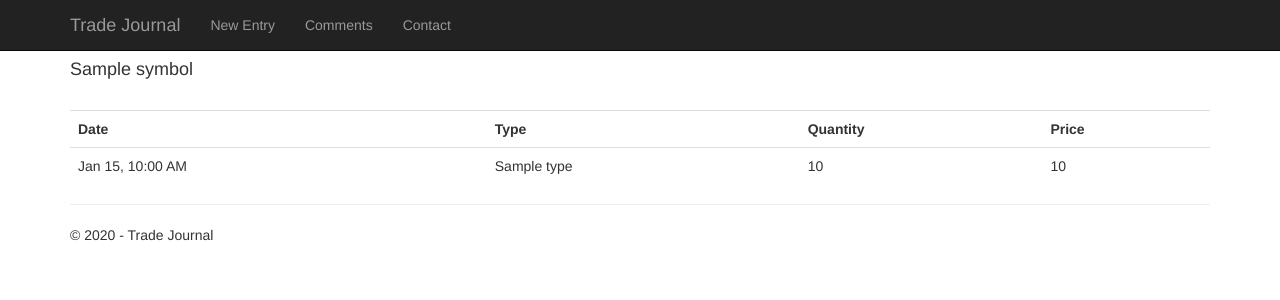
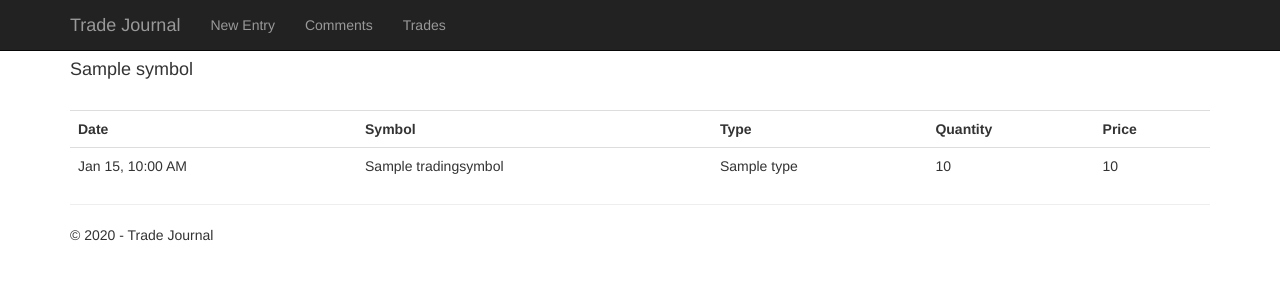
Before and after one commit to mdtanveer/tradejournal, a Flask app: template tradejournal/templates/trades.html in a window 1280 px wide. Shown: the top 300 px of the page. Run offline with Flask 2, Linux system fonts and the light colour scheme; the template is opened without the code that fills it: most values are stand-ins (such as "Sample title", 1, 10 or a date in 2020); some libraries are stand-ins or nearby versions.

Commit message:
Implement all trades page

```diff
--- a/tradejournal/templates/layout.html
+++ b/tradejournal/templates/layout.html
@@ -24,7 +24,7 @@
                 <ul class="nav navbar-nav">
                     <li><a href="{{url_for('create')}}">New Entry</a></li>
                     <li><a href="{{url_for('allcomments')}}">Comments</a></li>
-                    <li><a href="{{url_for('contact')}}">Contact</a></li>
+                    <li><a href="{{url_for('all_trades')}}">Trades</a></li>
                 </ul>
             </div>
         </div>
--- a/tradejournal/templates/trades.html
+++ b/tradejournal/templates/trades.html
@@ -1,13 +1,15 @@
 {% extends "layout.html" %}
 
 {% block content %}
-
+{% if journalentry %}
 <h4>{{journalentry.symbol}}</h4>
+{% endif %}
 <br />
 
 <table class="table table-hover">
     <tr>
         <th> Date </th>
+        <th> Symbol </th>
         <th> Type </th>
         <th> Quantity </th>
         <th> Price </th>
@@ -15,6 +17,7 @@
     {% for trade in trades %}
     <tr>
         <td> {{ trade.date | formatdatetimedisplay}} </td>
+        <td> {{ trade.tradingsymbol }} </td>
         <td> {{ trade.type }} </td>
         <td> {{ trade.quantity }} </td>
         <td> {{ trade.price }} </td>
--- a/tradejournal/views.py
+++ b/tradejournal/views.py
@@ -291,6 +291,16 @@ def trades(key):
         trades = repository.get_trades(key),
     )
 
+@app.route('/journalentry/trades', methods=['GET'])
+@login_required
+def all_trades():
+    """Renders the trades page."""
+    return render_template(
+        'trades.html',
+        journalentry=None,
+        trades = repository.get_all_trades(),
+    )
+
 
 @app.route('/journalentry/<key>/charts/<chartkey>/delete', methods=['DELETE'])
 @login_required
```
Also changed, not shown: tradejournal/models/azuretablestorage.py (+9 -0 lines).
